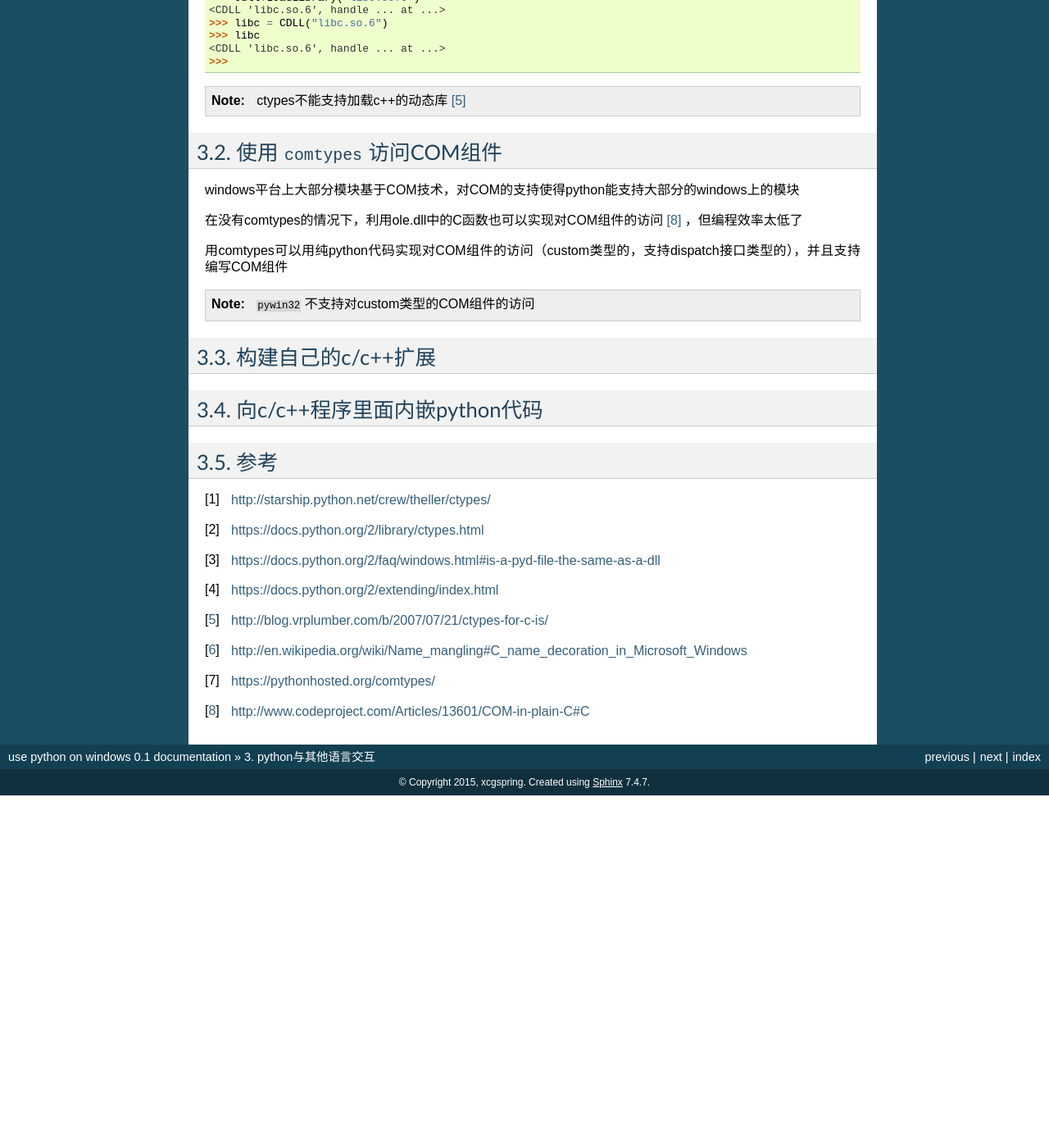
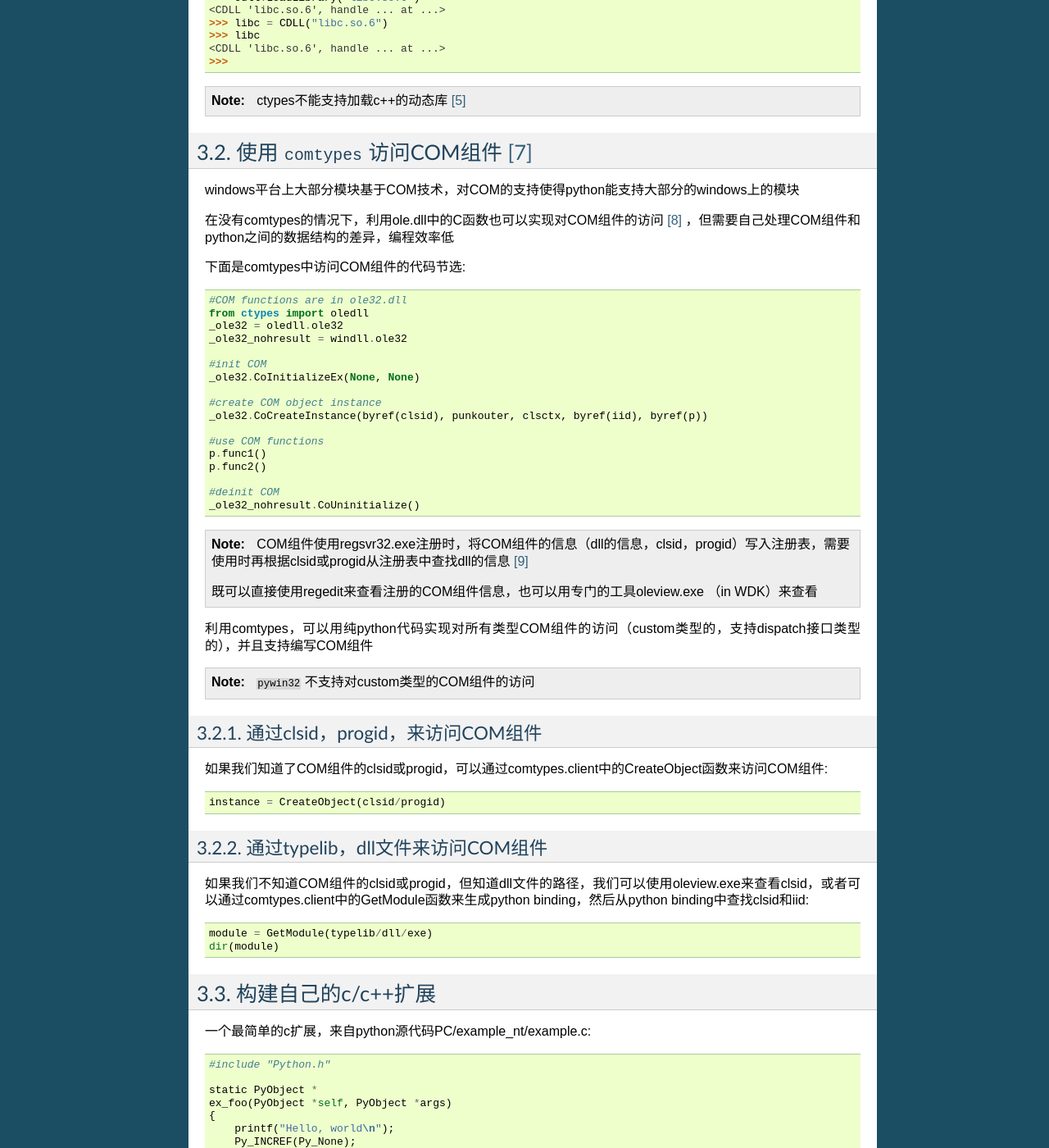
Before and after one commit to xcgspring/use_python, a Sphinx documentation site: the page built from source/interact_with_other_language.rst, in a window 1280 px wide and 1400 px high, scrolled down 964 px. Shown: the whole window at 82% size. Built offline with Sphinx 7.4.7, drawn with Linux system fonts in a browser that asks for light colours; pages that are not in the unit, such as notebooks, are missing from menus; before the commit the page ends 1934 px from its top, so only the background shows below that; some of the changed text lies outside the part shown.

Commit message:
Complete draft for interact with other language
Signed-off-by: xcgspring <xcgspring@163.com>

```diff
--- a/source/interact_with_other_language.rst
+++ b/source/interact_with_other_language.rst
@@ -9,8 +9,8 @@
 
 python的一大特性就是能和很多语言方便的交互，所以python经常被称为胶水语言。
 
-使用 ``ctypes`` 访问第三方C动态库
-===============================
+使用 ``ctypes`` 访问第三方C动态库 [1]_ [2]_
+===========================================
 
 Windows平台
 -------------
@@ -60,30 +60,160 @@
 
  ctypes不能支持加载c++的动态库 [5]_
 
-使用 ``comtypes`` 访问COM组件
-===============================
+使用 ``comtypes`` 访问COM组件 [7]_
+==========================================
 
 windows平台上大部分模块基于COM技术，对COM的支持使得python能支持大部分的windows上的模块
 
-在没有comtypes的情况下，利用ole.dll中的C函数也可以实现对COM组件的访问 [8]_ ，但编程效率太低了
+在没有comtypes的情况下，利用ole.dll中的C函数也可以实现对COM组件的访问 [8]_ ，但需要自己处理COM组件和python之间的数据结构的差异，编程效率低
 
-用comtypes可以用纯python代码实现对COM组件的访问（custom类型的，支持dispatch接口类型的），并且支持编写COM组件
+下面是comtypes中访问COM组件的代码节选::
+
+ #COM functions are in ole32.dll
+ from ctypes import oledll
+ _ole32 = oledll.ole32
+ _ole32_nohresult = windll.ole32
+
+ #init COM
+ _ole32.CoInitializeEx(None, None)
+
+ #create COM object instance
+ _ole32.CoCreateInstance(byref(clsid), punkouter, clsctx, byref(iid), byref(p))
+
+ #use COM functions
+ p.func1()
+ p.func2()
+
+ #deinit COM
+ _ole32_nohresult.CoUninitialize()
+
+.. note::
+
+ COM组件使用regsvr32.exe注册时，将COM组件的信息（dll的信息，clsid，progid）写入注册表，需要使用时再根据clsid或progid从注册表中查找dll的信息 [9]_
+
+ 既可以直接使用regedit来查看注册的COM组件信息，也可以用专门的工具oleview.exe （in WDK）来查看
+
+利用comtypes，可以用纯python代码实现对所有类型COM组件的访问（custom类型的，支持dispatch接口类型的），并且支持编写COM组件
 
 .. note::
 
  ``pywin32`` 不支持对custom类型的COM组件的访问
 
+通过clsid，progid，来访问COM组件
+---------------------------------
 
+如果我们知道了COM组件的clsid或progid，可以通过comtypes.client中的CreateObject函数来访问COM组件::
 
+ instance = CreateObject(clsid/progid)
 
+通过typelib，dll文件来访问COM组件
+---------------------------------
 
+如果我们不知道COM组件的clsid或progid，但知道dll文件的路径，我们可以使用oleview.exe来查看clsid，或者可以通过comtypes.client中的GetModule函数来生成python binding，然后从python binding中查找clsid和iid::
+
+ module = GetModule(typelib/dll/exe)
+ dir(module)
 
 构建自己的c/c++扩展
 ===============================
 
+一个最简单的c扩展，来自python源代码PC/example_nt/example.c::
+
+    #include "Python.h"
+
+    static PyObject *
+    ex_foo(PyObject *self, PyObject *args)
+    {
+        printf("Hello, world\n");
+        Py_INCREF(Py_None);
+        return Py_None;
+    }
+
+    static PyMethodDef example_methods[] = {
+        {"foo", ex_foo, METH_VARARGS, "foo() doc string"},
+        {NULL, NULL}
+    };
+
+    PyMODINIT_FUNC
+    initexample(void)
+    {
+        Py_InitModule("example", example_methods);
+    }
+
+在python中调用此模块的代码如下::
+
+    >>> import example
+    >>> example
+    <module 'example' from 'example.pyd'>
+    >>> example.foo()
+    Hello, world
+    >>> help(example.foo)
+    Help on built-in function foo in module example:
+
+    foo(...)
+        foo() doc string
+
+
+从中可以看出，一个基本的c扩展包含以下部分：
+
+1. 最开始 ``#include "Python.h"``
+2. 模块方法实现
+3. 模块接口定义
+4. 模块初始化函数
+
+更多内容见 `Extending Python with C or C++` [4]_
+
+.. note::
+
+ 需要实现更复杂的c扩展，可以利用python源代码中Modules/xxmodule.c作为模板
+
+.. note::
+
+ c++扩展中会被python调用的方法，应该用 ``extern "C"`` 声明
+
+用 ``distutils`` 编译c/c++扩展
+-------------------------------
+
+当完成c/c++扩展的编写，为了能让python能够顺利访问扩展中的成员，我们还需要将c/c++源码编译成动态库.so/.pyd [3]_
+
+同样看一个简单的sample，来自python源代码PC/example_nt/setup.py::
+
+    from distutils.core import setup, Extension
+
+    example_mod = Extension('example', sources = ['example.c'])
+
+    setup(name = "example",
+        version = "1.0",
+        description = "A sample extension module",
+        ext_modules = [example_mod],
+    )
+
+扩展的编译是通过distutils中的Extension类来完成的，详见 [10]_
 
 向c/c++程序里面内嵌python代码
 ===============================
+
+示例代码::
+
+    #include <Python.h>
+
+    int
+    main(int argc, char *argv[])
+    {
+      Py_SetProgramName(argv[0]);  /* optional but recommended */
+      Py_Initialize();
+      PyRun_SimpleString("from time import time,ctime\n"
+                         "print 'Today is',ctime(time())\n");
+      Py_Finalize();
+      return 0;
+    }
+
+简单内嵌步奏：
+
+1. 将程序名传入python解析器，使用函数Py_SetProgramName()
+2. 初始化python解析器，使用函数Py_Initialize()
+3. 执行python代码或文件，使用函数PyRun_SimpleString(),PyRun_SimpleFile()
+4. 关闭python解析器
 
 
 参考
@@ -97,3 +227,5 @@
 .. [6] http://en.wikipedia.org/wiki/Name_mangling#C_name_decoration_in_Microsoft_Windows
 .. [7] https://pythonhosted.org/comtypes/
 .. [8] http://www.codeproject.com/Articles/13601/COM-in-plain-C#C
+.. [9] https://msdn.microsoft.com/en-us/library/windows/desktop/ms683954(v=vs.85).aspx
+.. [10] https://docs.python.org/2/distutils/apiref.html#distutils.core.Distribution
```
